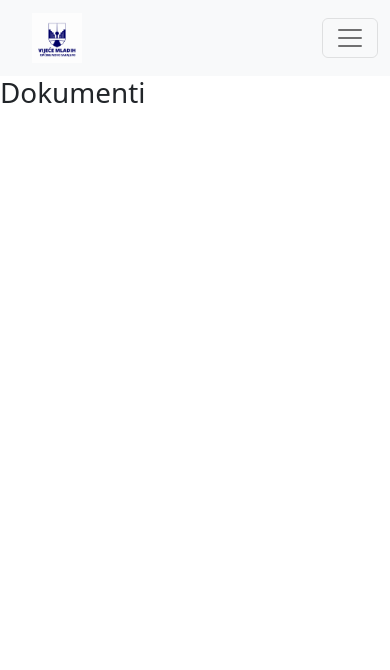
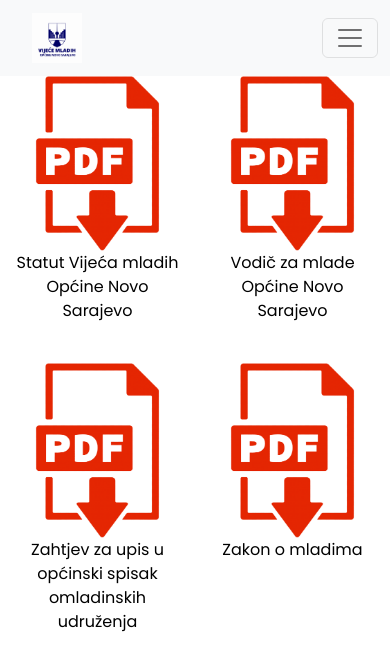
Before and after one commit to Herr-Hauptmann/vijece-mladih-ns, a Vue app: page /documents in a window 390 px wide. Shown: the top 670 px of the page. Built offline with nearby package versions, Linux system fonts and the light colour scheme.

Commit message:
create document view, add contact form and footer to home view

```diff
--- a/src/components/Navbar.vue
+++ b/src/components/Navbar.vue
@@ -27,9 +27,9 @@
           <li class="nav-item">
             <router-link class="nav-link " aria-current="page" :to="{name: 'vodic'}">Vodič za mlade</router-link>
           </li>
-          <!-- <li class="nav-item">
+          <li class="nav-item">
             <router-link class="nav-link " aria-current="page" :to="{name: 'documents'}">Dokumenti</router-link>
-          </li> -->
+          </li>
           <li class="nav-item">
             <router-link class="nav-link " aria-current="page" :to="{name: 'contact'}" active-class="active">Kontaktiraj nas</router-link>
           </li>
@@ -43,7 +43,6 @@
 </template>
 
 <script setup>
-  const logo = "";
 </script>
 
 <style scoped>
--- /dev/null
+++ b/src/components/ViewDocument.vue
@@ -0,0 +1,18 @@
+<template>
+  <div class="container-fluid mx-0 px-0 bx-0">
+  <iframe :src="documentLink" class="pdfDocument" frameborder="0"></iframe>
+  </div>
+</template>
+
+<script setup>
+defineProps({
+    documentLink: String,
+})
+</script>
+
+<style scoped>
+  .pdfDocument{
+    width: 100%;
+    height: 91vh;
+  }
+</style>
--- a/src/components/homepage/ContactForm.vue
+++ b/src/components/homepage/ContactForm.vue
@@ -1,5 +1,33 @@
 <template>
-
+    <div class="container my-5 pb-3">
+        <div class="my-4">
+            <h2 class="text-center title">Kontaktirajte nas</h2>
+            <p>Ukoliko imate bilo kakvih pitanja osjećajte se slobodno da nas kontaktirate putem kontakt forme ispod. Trudit ćemo se da Vam odgovorimo u najbržem mogućem roku.</p>
+        </div>
+        <div class="row justify-content-center">
+            <div class="d-none d-md-block col-12 col-md-6 d-flex flex-column justify-content-around">
+                <div class="row justify-content-center">
+                    <img src="@/assets/img/logo.png" alt="Logo" class="w-50">
+                </div>
+            </div>
+            <div class="col-12 col-md-6 d-flex flex-column justify-content-around">
+                <form>
+                    <div class="form-group">
+                        <label for="name">Ime i prezime</label>
+                        <input type="text" class="form-control" id="name" name="name" placeholder="name@example.com">
+                    </div>
+                    <div class="form-group">
+                        <label for="email">Email adresa</label>
+                        <input type="email" class="form-control" id="email" name="email" placeholder="name@example.com">
+                    </div>
+                    <div class="form-group">
+                        <label for="question">Vaše pitanje</label>
+                        <textarea class="form-control" id="question" rows="5" name="question"></textarea>
+                    </div>
+                </form>
+            </div>
+        </div>
+    </div>
 </template>
 
 <script>
@@ -8,6 +36,10 @@ export default {
 }
 </script>
 
-<style>
-
+<style scoped>
+.title {
+    font-family: 'Poppins', sans-serif;
+    font-weight: 700;
+    color: black;
+}
 </style>
--- a/src/router/index.js
+++ b/src/router/index.js
@@ -5,7 +5,7 @@ import ContactView from '../views/ContactView.vue'
 import DocumentsView from '../views/DocumentsView.vue'
 import LoginView from '../views/LoginView.vue'
 import NewsView from '../views/NewsView.vue'
-import ViewDocument from '../views/ViewDocument.vue';
+import GuideView from '../views/GuideView.vue';
 import OrganizationsView from '../views/OrganizationsView.vue';
 
 const routes = [
@@ -42,7 +42,7 @@ const routes = [
   {
     path: '/vodic-za-mlade',
     name: 'vodic',
-    component: ViewDocument
+    component: GuideView
   }
 ]
 
--- a/src/views/DocumentsView.vue
+++ b/src/views/DocumentsView.vue
@@ -1,5 +1,24 @@
 <template>
-  <h1>Dokumenti</h1>
+  <div class="container">
+    <div class="row">
+      <a class="col-6 col-md-3 justify-content-center mb-4" target="_blank" href="https://www.vmons.ba/docs/statut.pdf">
+        <img src="../assets/img/pdf.png" alt="PDF dokument" class="img-fluid mw-25">
+        <p  class="text-center link-title align-self-center">Statut Vijeća mladih Općine Novo Sarajevo</p>
+      </a>
+      <a class="col-6 col-md-3 justify-content-center mb-4" target="_blank" href="https://www.vmons.ba/docs/vodic-full.pdf">
+        <img src="../assets/img/pdf.png" alt="PDF dokument" class="img-fluid mw-25">
+        <p  class="text-center link-title align-self-center">Vodič za mlade Općine Novo Sarajevo</p>
+      </a>
+      <a class="col-6 col-md-3 justify-content-center mb-4" target="_blank" href="https://www.vmons.ba/docs/zahtjev.pdf">
+        <img src="../assets/img/pdf.png" alt="PDF dokument" class="img-fluid mw-25">
+        <p  class="text-center link-title align-self-center">Zahtjev za upis u općinski spisak omladinskih udruženja</p>
+      </a>
+      <a class="col-6 col-md-3 justify-content-center mb-4" target="_blank" href="https://www.vmons.ba/docs/zakon.pdf">
+        <img src="../assets/img/pdf.png" alt="PDF dokument" class="img-fluid mw-25">
+        <p  class="text-center link-title align-self-center">Zakon o mladima</p>
+      </a>
+    </div>
+  </div>
 </template>
 
 <script>
@@ -8,6 +27,16 @@ export default {
 }
 </script>
 
-<style>
+<style scoped>
+a:visited, a:hover, a:active, a:link, a{
+  text-decoration: none;
+  color:#555;
+}
+
+.link-title{
+  font-family: 'Poppins', sans-serif;
+  font-weight: 400;
+  color: black;
+}
 
 </style>
--- /dev/null
+++ b/src/views/GuideView.vue
@@ -0,0 +1,14 @@
+<template>
+    <ViewDocument :document-link="documentLink"></ViewDocument>
+</template>
+
+<script setup>
+import ViewDocument from "@/components/ViewDocument.vue";
+
+const documentLink =  "https://docs.google.com/gview?url=https://vmons.ba/docs/vodic.pdf&embedded=true";
+
+</script>
+
+<style>
+
+</style>
--- a/src/views/HomeView.vue
+++ b/src/views/HomeView.vue
@@ -2,14 +2,19 @@
   <div>
     <Landing :title="title" :description="description" />
     <Organizations />
+    <ContactForm />
+    <Footer />
   </div>
 </template>
 
 <script>
 import Landing from "../components/homepage/Landing.vue"
 import Organizations from "../components/homepage/Organizations.vue"
+import ContactForm from "../components/homepage/ContactForm.vue"
+import Footer from "../components/homepage/Footer.vue"
+
 export default {
-  components: {Landing, Organizations},
+  components: {Landing, Organizations, ContactForm, Footer},
   data(){
     return{
       title: "Vijeće mladih Općine Novo Sarajevo",
--- a/src/views/ViewDocument.vue
+++ /dev/null
@@ -1,22 +0,0 @@
-<template>
-  <div class="container-fluid mx-0 px-0 bx-0">
-  <iframe src="https://docs.google.com/gview?url=https://vmons.ba/docs/vodic.pdf&embedded=true" class="pdfDocument" frameborder="0"></iframe>
-  </div>
-</template>
-
-<script>
-export default {
-  data() {
-    return {
-      documentLink: "https://vmons.ba/docs/vodic.pdf",
-    };
-  },
-};
-</script>
-
-<style scoped>
-  .pdfDocument{
-    width: 100%;
-    height: 91vh;
-  }
-</style>
```
Also changed, not shown: src/components/homepage/Footer.vue (added, +27 -0 lines), src/assets/img/pdf.png (added), 1 other file (tests, documents, lock files or other folders).
